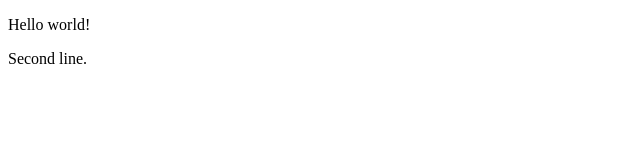
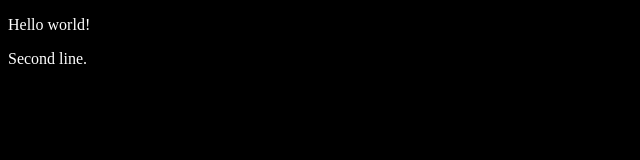
Before and after one commit to donin-a/first, a plain HTML site: page index.html in a window 1280 px wide. Shown: the whole page, without its empty margins (0-640 px from the left). Drawn offline with Linux system fonts and the light colour scheme.

Commit message:
Changed background color

```diff
--- a/index.html
+++ b/index.html
@@ -5,7 +5,7 @@
     <meta name="viewport" content="width=device-width, initial-scale=1.0">
     <title>Document</title>
 </head>
-<body>
+<body style="background-color: black; color: white">
     <p>Hello world!</p>
     <p>Second line.</p>
 </body>
```
